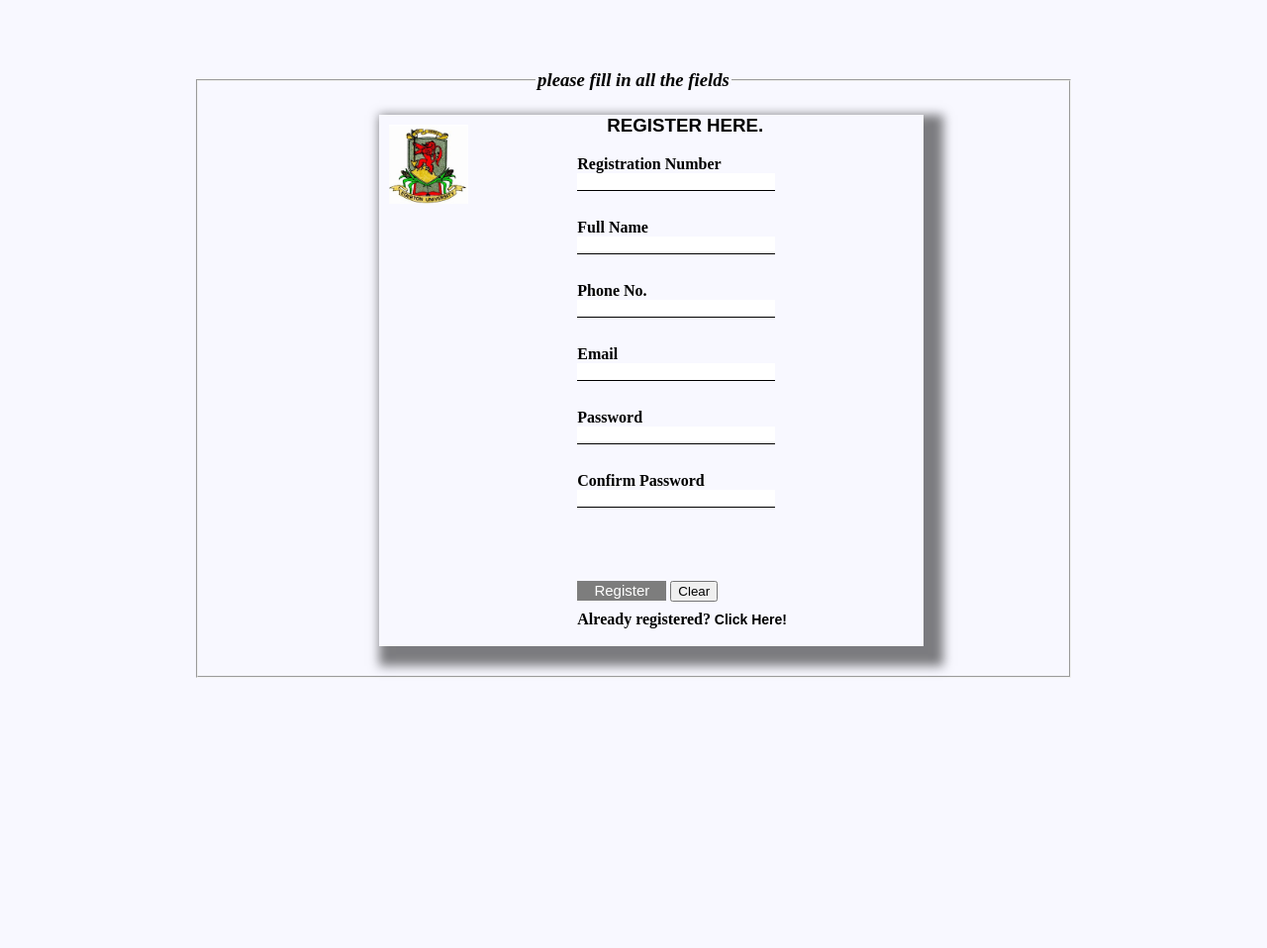
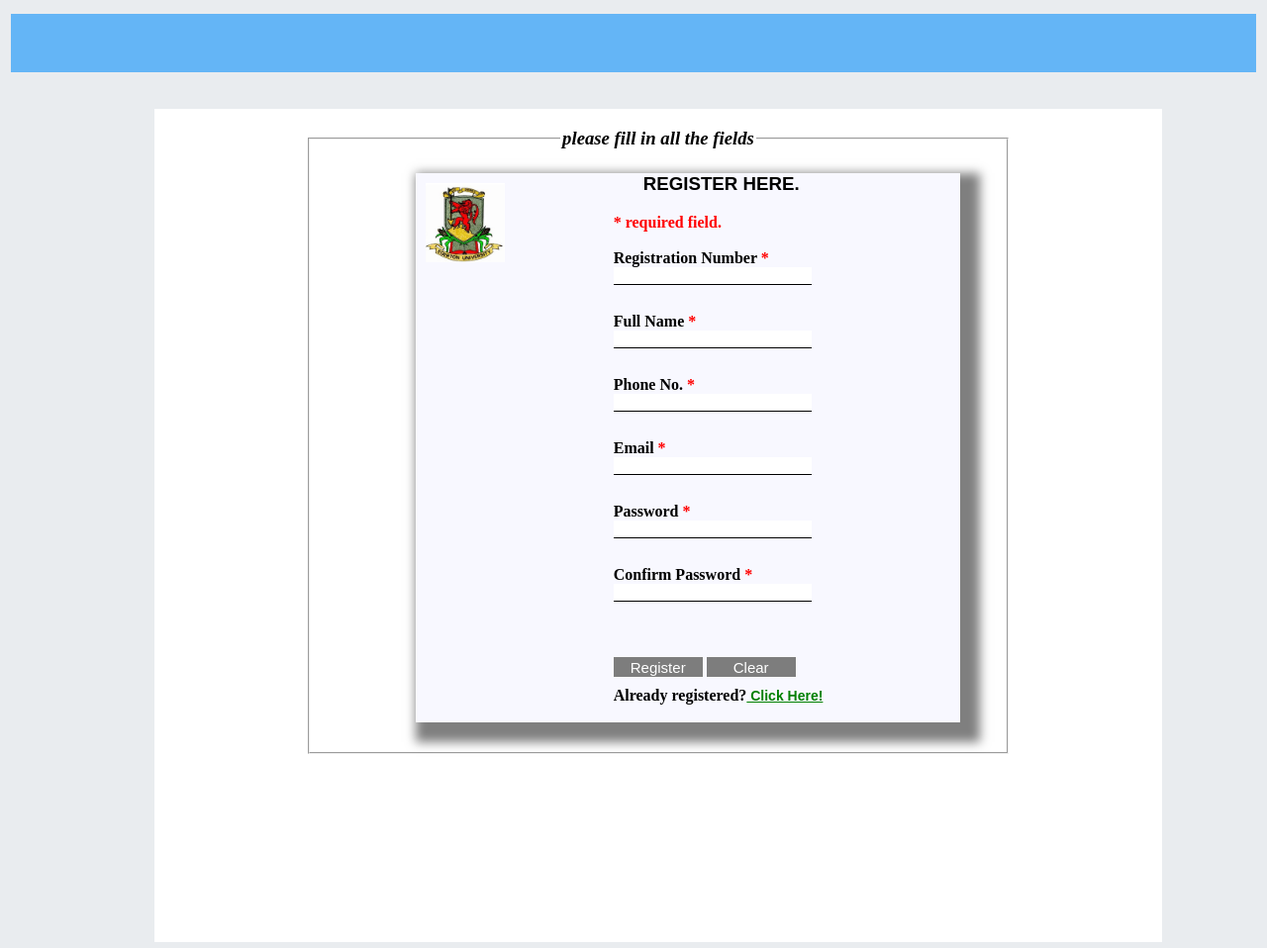
Before and after one commit to CodeBloode/Online-Appointment-Booking-System, a PHP site: page /studentsignupPage.php in a window 1280 px wide. Shown: the whole page at 99% size. Before the commit the page ends 685 px from the top, so only its background shows below. Run offline with PHP 8.4, Linux system fonts and the light colour scheme.

Commit message:
cool staffs here

```diff
--- a/css/signup.css
+++ b/css/signup.css
@@ -1,7 +1,7 @@
 #signupbody{
 	margin:4px;
 	padding:2px;
-	background:#F8F8FF;
+	background: #e9ecef;
 }
 .maindiv{
 	margin-left: 20%;
@@ -76,7 +76,28 @@ img.logo{
 }
 #container input[type="submit"]:hover{
 
-	background:#1C1C1C;
+	background: green;
+	font-size:16px;
+	height: 20px;
+	width: 95px;
+	cursor:pointer;
+
+}
+#container input[type="reset"]{
+
+	padding: 0px;
+	margin: 10px 0px 10px 0px;
+	height: 20px;
+	border: none;
+	width: 90px;
+	background:#7D7D7D;
+	color:white;
+	font-size:15px;
+	font-family: sans-serif;
+}
+#container input[type="reset"]:hover{
+
+	background: red;
 	font-size:16px;
 	height: 20px;
 	width: 95px;
--- a/css/stylelogin.css
+++ b/css/stylelogin.css
@@ -1,7 +1,7 @@
 #loginbody{
 	margin:0px;
 	padding:0px;
-	background:#F8F8FF;
+	background: #e9ecef;
 }
 .maindiv{
 	margin: -80px 0px 0px 400px;
@@ -35,6 +35,7 @@ img.logo{
 	padding: 0px;
 	margin: 0px 0px 0px 200px;
 	float: center;
+	height: auto;
 }
 #container input[type="text"],
 #container input[type="password"]{
--- a/index.php
+++ b/index.php
@@ -39,7 +39,7 @@
 
 	<!--include other php code extension-->
  <h4 style="float: left;">
-                  Welcome <?php echo $_SESSION['StudentName'];//$user->get_fullname($uid); ?>
+                  Welcome: <?php echo $_SESSION['StudentName'];//$user->get_fullname($uid); ?>
     			</h4>
     <a href="studentbookappPage.php">Book Appointemnt</a>
 </body>
--- a/studentsignupPage.php
+++ b/studentsignupPage.php
@@ -21,7 +21,7 @@ session_start();
 ?>
 <!DOCTYPE HTML>
 
-<html xmlns="http://www.w3.org/1999/html">
+<div xmlns="http://www.w3.org/1999/html">
 
     <head>
      <meta charset="UTF-8">
@@ -29,17 +29,23 @@ session_start();
     <meta http-equiv="X-UA-Compatible" content="ie=edge">
         <title>log in</title>
         <link rel="stylesheet" href="css/signup.css">
+        <style>
+            .error {color: #FF0000;}
+        </style>
     </head>
 
     <body id="signupbody" color="blue">
 
-
+    <marquee  behavior="scroll" scrolldelay="10" scrollamount="1" bgcolor="#64b5f6" hspace="5" vspace="8" truespeeed="50">
+        <h3 alingn="center"> <strong><i>Transforming Lives Through Quality Education.</i></strong></h3>
+    </marquee>
+    <div style="background-color: #FFFFFF; margin-left: 150px; margin-right: 100px; margin-top: -20px; padding-bottom: 15%;height: 300%">
         <form method="post" action="students/studentsignUp.php" name="reg">
         <div id="legend">
         <fieldset>
         <legend align=center> <i> <b> <h3> please fill in all the fields </h3></b></i></legend>
 
-            <div class="maindiv">
+            <div class="maindiv" style="margin-left: 95px">
                 <img class="logo" src="images/logo.jpg" alt="logo" height="80px" width="80px" align="center">
                 <div class="head">
                     <h3>Register Here. </h3>
@@ -48,27 +54,32 @@ session_start();
                 <!-- This has been arranged according to the way fields are in the database
                 Above all the signup form should capture all the students details in our database
                 -->
-                <div id="container">
-                    <p> Registration Number</p>
+                <div id="container" >
+                    <p><span class = "error">* required field.</span></p><br>
+                    <p> Registration Number <span class = "error"> *</span></p>
                     <input type="text" name="regno" maxlength="18" autocomplete="off" required><br><br>
 
-                   <p> Full Name </p>
+                   <p> Full Name <span class = "error"> *</span></p>
                     <input type="text" name="username" maxlength="40" autocomplete="off" required><br><br>
 
-                   <p> Phone No. </p>
+                   <p> Phone No. <span class = "error"> *</span></p>
                     <input type="text" name="phone" maxlength="10" autocomplete="off" required> <br><br>
 
-                    <p> Email </p>
+                    <p> Email <span class = "error"> *</span></p>
                     <input type="text" name="uemail" maxlength="30" autocomplete="off" required> <br><br>
 
-                    <p>Password </p>
-                    <input type="password" name="upass" maxlength="40" required ><br/><br>
-                    <p>Confirm Password </p>
-                    <input type="password" name="cupass" maxlength="40" required ><br/><br>
-                    <br><br>
+                    <p>Password <span class = "error"> *</span></p>
+                    <input type="password" name="upass" maxlength="40" autocomplete="off" required ><br/><br>
+
+                    <p>Confirm Password <span class = "error"> *</span></p>
+                    <input type="password" name="cupass" maxlength="40" autocomplete="off" required ><br/><br>
+
+                    <br>
+
                     <input type="submit" name="submit" value="Register" onclick="return(submitreg());">
-                    <input type="reset" value="Clear"><br/>
-                    <p> Already registered?<a id="loglink" style="color: black" href="studentloginPage.php"> Click Here!</a></p>
+                    <input type="reset" name="clr" value="Clear"><br/>
+
+                    <p> Already registered?<a id="loglink" style="color: green; text-decoration: underline" href="studentloginPage.php"> Click Here!</a></p>
                 <br>
                 </div>
             </div>
@@ -102,5 +113,5 @@ session_start();
             }
         </script>
     </body>
-
+</div>
     </html>
```
Also changed, not shown: studentloginPage.php (+25 -19 lines), images/admin.png (added), images/lock.png (added).
